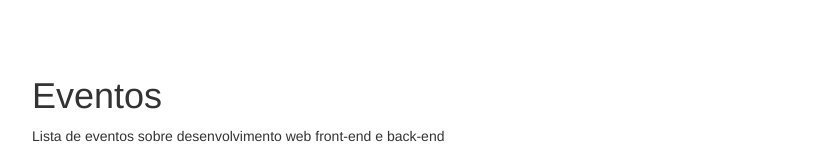
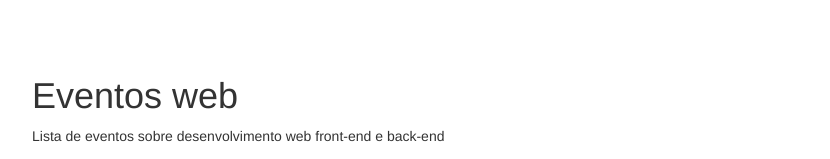
Before and after one commit to leobalter/eventos-web, a website: page index.html in a window 1280 px wide. Shown: the top 159 px of the page, without its empty margins (24-854 px from the left). Drawn offline with nearby package versions, Linux system fonts and the light colour scheme.

```diff
--- a/index.html
+++ b/index.html
@@ -2,14 +2,14 @@
 <html lang="pt-br">
 <head>
   <meta charset="utf-8">
-  <title> Eventos</title>
+  <title> Eventos web</title>
   <link rel="stylesheet" href="http://cdnjs.cloudflare.com/ajax/libs/twitter-bootstrap/3.2.0/css/bootstrap.css">
   <style>
     body { padding: 4em; }
   </style>
 </head>
 <body>
-  <h1 id="eventos">Eventos</h1>
+  <h1 id="eventos-web">Eventos web</h1>
 <p>Lista de eventos sobre desenvolvimento web front-end e back-end</p>
 <ul>
 <li><a href="#interconphp-2014">InterConPHP</a></li>
```
